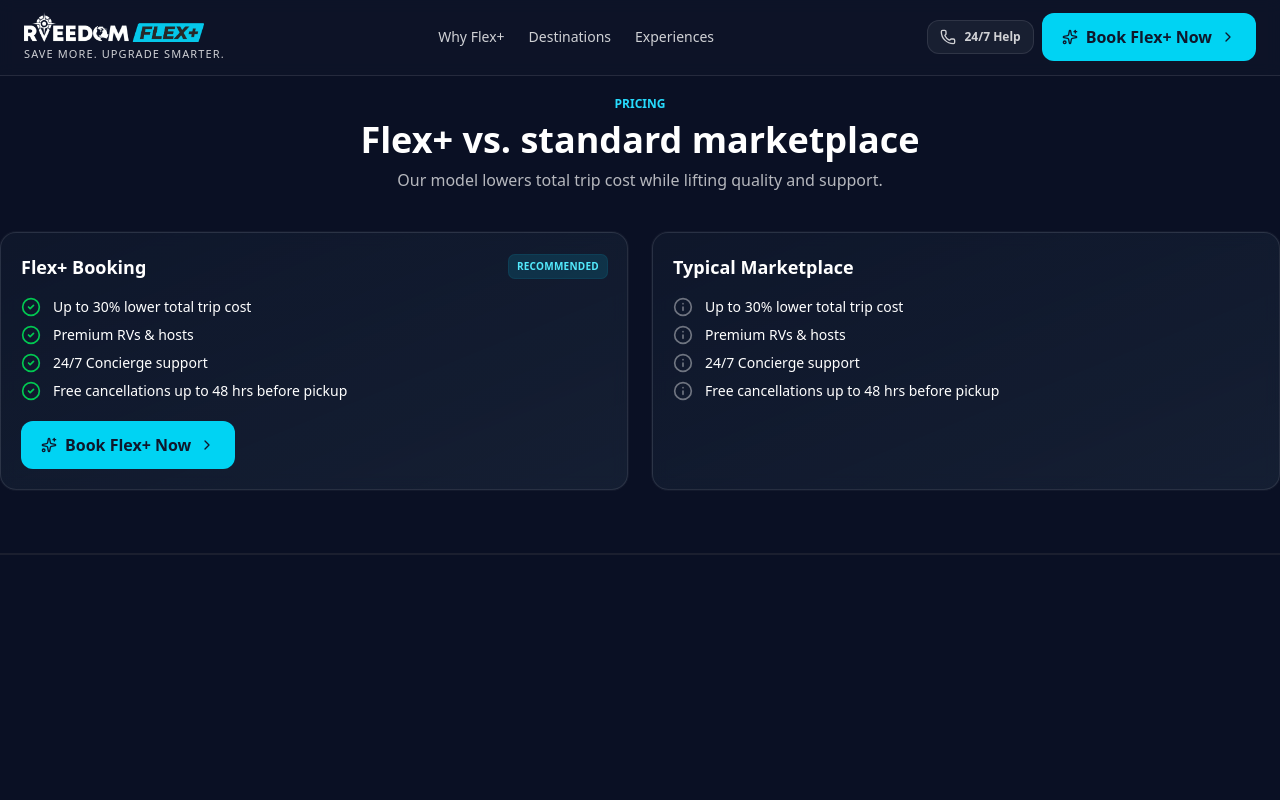
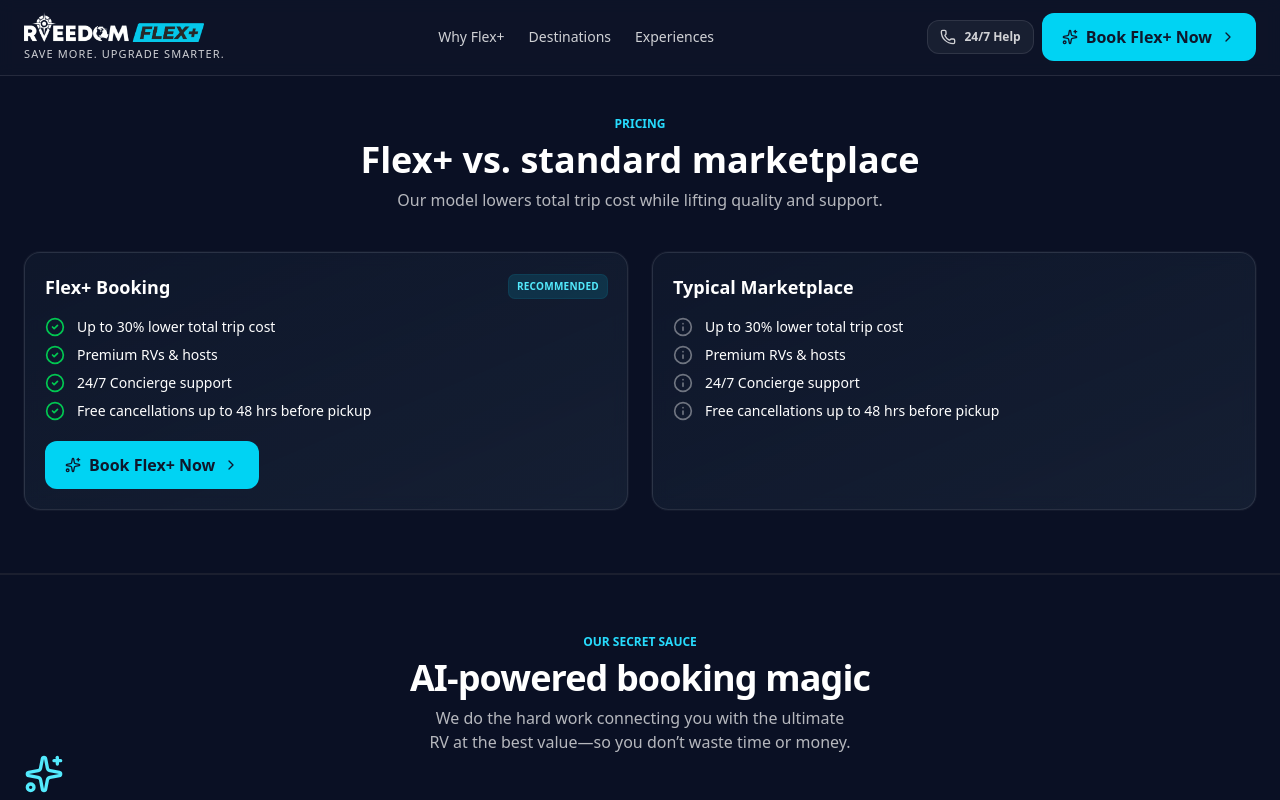
Before and after one commit to RV-proj/rv-frontEnd, a Next.js app: page / in a window 1280 px wide. Built offline with nearby package versions, Linux system fonts and the light colour scheme.

Commit message:
export default OurSecretSauce; added
note added for container

```diff
--- /dev/null
+++ b/app/_components/landing/OurSecretSauce.js
@@ -0,0 +1,30 @@
+import { Sparkles } from "lucide-react";
+
+//   notes
+// container will contain max-w-7xl px-4 sm:px-6 pt-10
+
+const OurSecretSauce = () => {
+  return (
+    <section className="container mx-auto pt-10 max-w-7xl px-4 sm:px-6">
+      {/* text */}
+      <div className="text-center">
+        <h1 className=" mt-5 text-[#27DBFD] uppercase font-semibold text-xs">
+          Our Secret Sauce
+        </h1>
+
+        <h1 className="text-3xl font-extrabold tracking-tight text-white sm:text-4xl mt-2">
+          AI-powered booking magic
+        </h1>
+
+        <p className="mx-auto max-w-3xl text-balance text-white/70 mt-2">
+          We do the hard work connecting you with the ultimate <br /> RV at the
+          best value—so you don’t waste time or money.
+        </p>
+      </div>
+      <Sparkles className=" h-10 w-10 text-cyan-300" />
+      <div></div>
+    </section>
+  );
+};
+
+export default OurSecretSauce;
--- a/app/_components/landing/Pricing.js
+++ b/app/_components/landing/Pricing.js
@@ -52,11 +52,15 @@ const Pricing = () => {
       ],
     },
   ];
+
+  //   notes
+  // container will contain max-w-7xl px-4 sm:px-6 pt-10
+
   return (
-    <section className="container mx-auto">
+    <section className="container mx-auto max-w-7xl px-4 sm:px-6 pt-10">
       {/* pricing */}
       <div>
-        <h1 className="text-center mt-5 text-[#27DBFD] uppercase font-semibold text-xs">
+        <h1 className="text-center  text-[#27DBFD] uppercase font-semibold text-xs">
           Pricing
         </h1>
         <p className="text-center text-4xl text-white font-bold mt-2">
--- a/app/page.js
+++ b/app/page.js
@@ -1,3 +1,4 @@
+import OurSecretSauce from "./_components/landing/OurSecretSauce";
 import Pricing from "./_components/landing/Pricing";
 import Divider from "./_ui/Divider";
 
@@ -6,6 +7,7 @@ export default function Page() {
     <>
       <Pricing />
       <Divider />
+      <OurSecretSauce />
     </>
   );
 }
```
